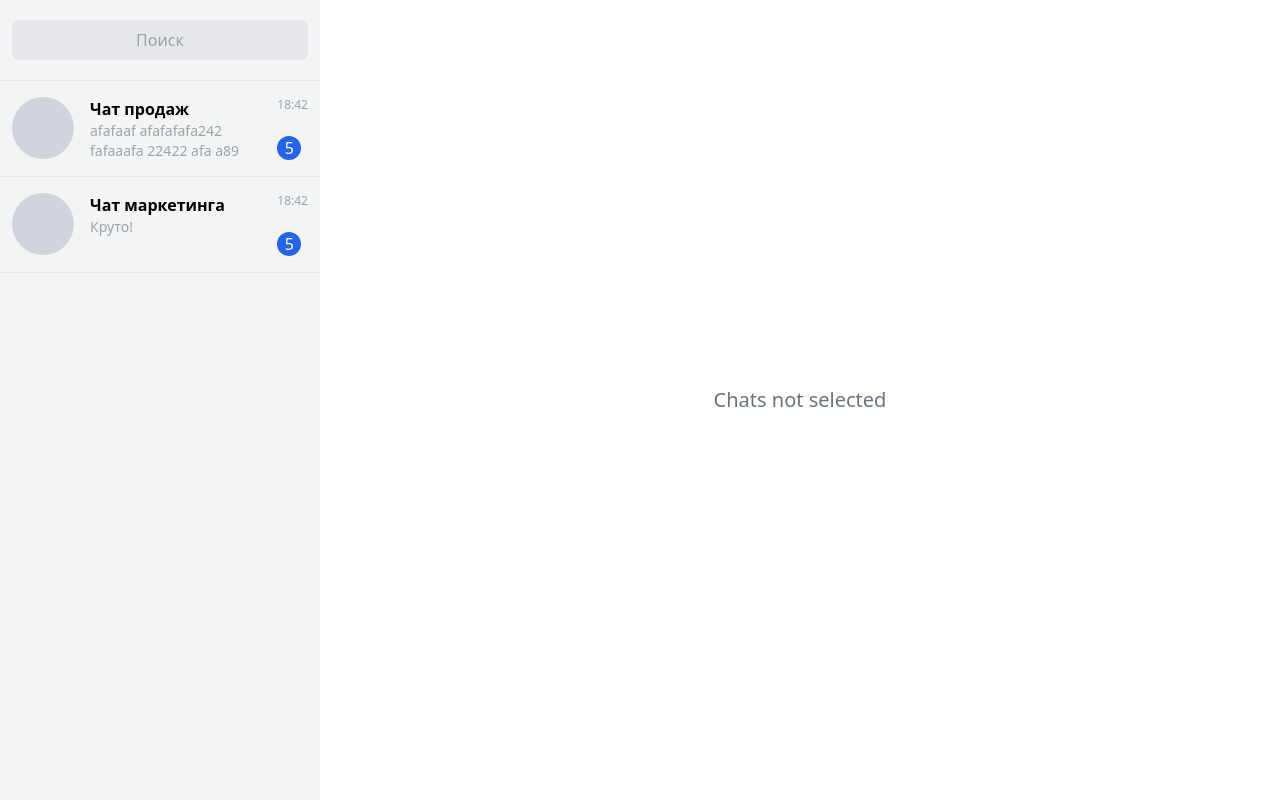
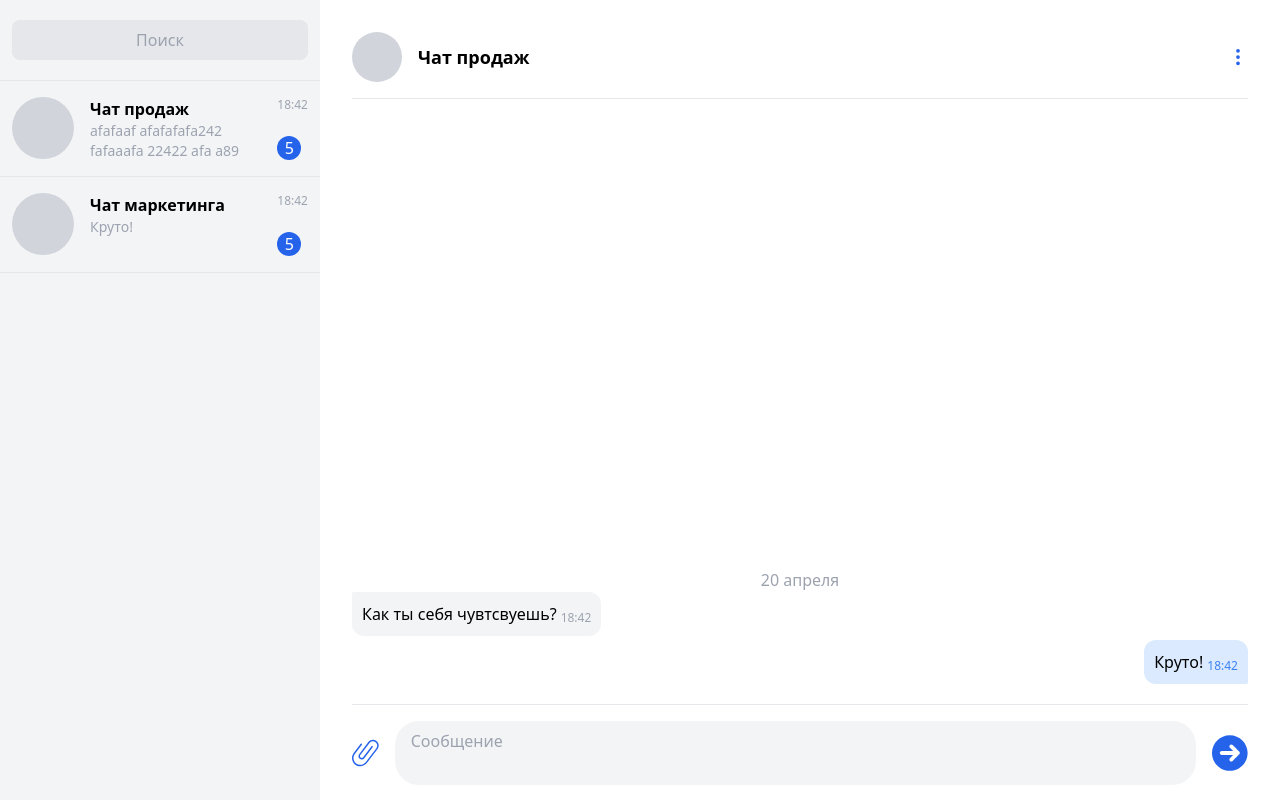
Before and after one commit to YokoLitner/springHack2023, a React (Vite) app in the folder client/: page /chat in a window 1280 px wide. Built offline with nearby package versions, Linux system fonts and the light colour scheme.

Commit message:
created chat-screen, message component

```diff
--- a/client/src/components/EXPORT.ts
+++ b/client/src/components/EXPORT.ts
@@ -1,5 +1,7 @@
 export { default as Input } from './Input'
 export { default as Loader } from './Loader'
+export { default as Message } from './Message'
 
 export * from './Input'
 export * from './Loader'
+export * from './Message'
--- /dev/null
+++ b/client/src/components/Message.tsx
@@ -0,0 +1,39 @@
+import { FC, memo, useMemo } from 'react'
+
+//types
+import { IMessage } from 'types/EXPORT'
+
+import cls from 'classnames'
+
+export interface IMessageProps {
+  message: IMessage
+}
+
+const currentUser = {
+  id: 5,
+  fullname: 'Денис Басенко Сергеевич',
+  department: 'Разработка',
+  position: 'Администратор',
+  access_level: 'admin'
+}
+
+const Message: FC<IMessageProps> = props => {
+  const { content, created_at, sender_id } = props.message
+
+  const isCurrent = useMemo(() => sender_id === currentUser.id, [currentUser, sender_id])
+
+  return (
+    <div
+      className={cls(
+        'flex flex-row w-fit p-2.5 rounded-xl mb-1',
+        isCurrent ? 'ml-auto bg-blue-100 rounded-br-sm' : 'bg-gray-100 rounded-tl-sm'
+      )}
+    >
+      <div>{content}</div>
+      {/* TODO create time validation */}
+      <div className={cls('text-xs self-end ml-1', isCurrent ? 'text-blue-500' : 'text-gray-400')}>18:42</div>
+    </div>
+  )
+}
+
+export default memo(Message)
--- a/client/src/pages/Chat/Chat.tsx
+++ b/client/src/pages/Chat/Chat.tsx
@@ -1,3 +1,4 @@
+import ChatScreen from './components/ChatScreen'
 import SplitPaneLeft from './components/SidePanel'
 
 const Chat = () => {
@@ -5,7 +6,11 @@ const Chat = () => {
     <div className="flex flex-row">
       <SplitPaneLeft />
       <div className="w-full sm:w-3/4 h-screen sm:block">
-        <div className="h-full flex justify-center items-center text-xl text-gray-500">Chats not selected</div>
+        {true ? (
+          <ChatScreen />
+        ) : (
+          <div className="h-full flex justify-center items-center text-xl text-gray-500">Chats not selected</div>
+        )}
       </div>
     </div>
   )
--- /dev/null
+++ b/client/src/pages/Chat/components/ChatScreen.tsx
@@ -0,0 +1,63 @@
+import { Link } from 'react-router-dom'
+
+// components
+import { Message } from 'components/EXPORT'
+
+// icons
+import { ArrowIcon, KebabMenuIcon, PaperClipIcon } from 'assets/icons/EXPORT'
+
+// types
+import { IMessage } from 'types/EXPORT'
+
+const mockMessages: IMessage[] = [
+  {
+    id: 0,
+    content: 'Как ты себя чувтсвуешь?',
+    created_at: new Date(999999),
+    sender_id: 1,
+    type: 'text'
+  },
+  {
+    id: 1,
+    content: 'Круто!',
+    created_at: new Date(),
+    sender_id: 5,
+    type: 'text'
+  }
+]
+
+const ChatScreen = () => {
+  return (
+    <div className="h-full p-3 sm:p-8">
+      <div className="flex flex-row items-center w-full pb-4 border-b justify-between">
+        <div className="flex flex-row items-center">
+          <Link to="/" className="block p-5 sm:hidden">
+            <ArrowIcon width="35px" className="rotate-180 fill-blue-600" />
+          </Link>
+          <div className="flex flex-row items-center cursor-pointer">
+            <div className="w-[50px] h-[50px] rounded-full bg-gray-300" />
+            <div className="text-lg font-semibold ml-4">Чат продаж</div>
+          </div>
+        </div>
+        <KebabMenuIcon width="20px" className="fill-blue-600 cursor-pointer ml-auto" />
+      </div>
+      <div className="overflow-y-auto align-bottom flex flex-col justify-end h-4/5 mb-4">
+        <div className="w-full text-gray-400 text-center">20 апреля</div>
+        {mockMessages.map(msg => (
+          <Message message={msg} key={msg.id} />
+        ))}
+      </div>
+      <div className="flex flex-row w-full border-t pt-4">
+        <PaperClipIcon width="30px" onClick={() => null} className="fill-blue-600 cursor-pointer mr-4" />
+        <textarea
+          rows={2}
+          placeholder="Сообщение"
+          className="w-full bg-gray-100 py-2 px-4 rounded-3xl resize-none focus:outline-blue-600"
+        />
+        <ArrowIcon width="40px" onClick={() => null} className="fill-blue-600 cursor-pointer ml-4" />
+      </div>
+    </div>
+  )
+}
+
+export default ChatScreen
```
